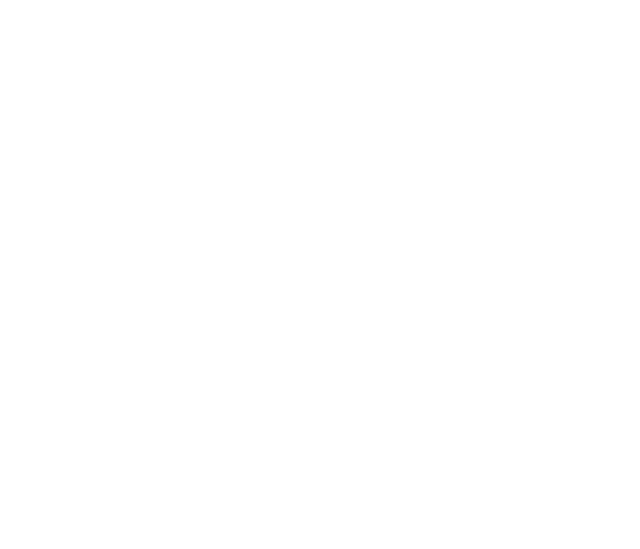
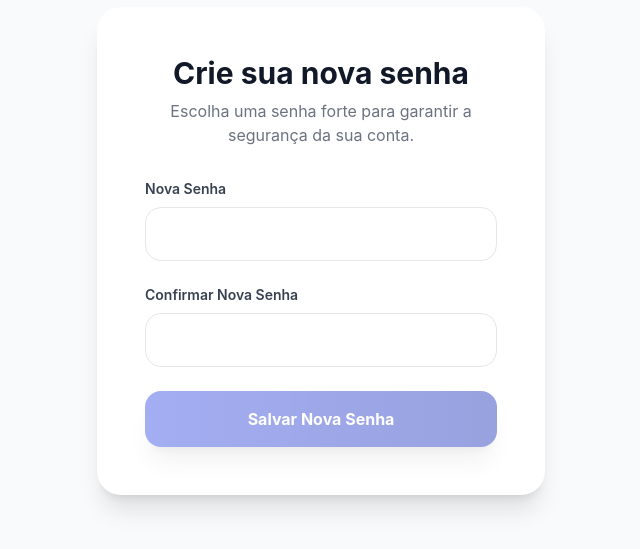
Before and after one commit to Randygomesdev/Easypet-microservices, an Angular app in the folder frontend/: page /reset-password in a window 1280 px wide. Before the commit this address led to /. Shown: the part 149-698 px from the top of the page, without its empty margins (319-959 px from the left). Built offline with nearby package versions, Linux system fonts and the light colour scheme.

Commit message:
feat: implementação da tela de recuperação de senha e ajustes para atender o fluxo do backend

```diff
--- a/frontend/src/app/app.routes.ts
+++ b/frontend/src/app/app.routes.ts
@@ -2,10 +2,12 @@
 import { Login } from './pages/login/login';
 import { LoginSuccess } from './pages/login-success/login-success';
 import { ForgotPassword } from './pages/forgot-password/forgot-password';
+import { ResetPassword } from './pages/reset-password/reset-password';
 
 export const routes: Routes = [
     {path: 'login', component: Login},
     {path: 'forgot-password', component: ForgotPassword},
+    {path: 'reset-password', component: ResetPassword},
     {path: 'login-success', component: LoginSuccess},
     {path: '', redirectTo: '/login', pathMatch: 'full'}
 ];
--- a/frontend/src/app/pages/forgot-password/forgot-password.ts
+++ b/frontend/src/app/pages/forgot-password/forgot-password.ts
@@ -2,6 +2,7 @@
 import { CommonModule } from '@angular/common';
 import { FormBuilder, FormGroup, ReactiveFormsModule, Validators } from '@angular/forms';
 import { RouterLink } from "@angular/router";
+import { AuthService } from '../../services/auth';
 
 @Component({
   selector: 'app-forgot-password',
@@ -12,14 +13,27 @@
 export class ForgotPassword {
    forgotForm: FormGroup;
   emailSent = false;
-  constructor(private fb: FormBuilder) {
+  constructor(private fb: FormBuilder, private  authService: AuthService) {
     this.forgotForm = this.fb.group({
       email: ['', [Validators.required, Validators.email]]
     });
   }
   onRecover() {
     if (this.forgotForm.valid) {
-      // Simulação de envio por enquanto
+      const email = this.forgotForm.value.email;
+
+      this.authService.forgotPassword(email).subscribe({
+        next: () => {
+           console.log('Solicitação enviada com sucesso ao backend');
+          this.emailSent = true;
+        },
+        error: (err) => {
+          console.error('Erro ao solicitar recuperação:', err);
+          alert('Ocorreu um erro ao processar sua solicitação. Tente novamente.');
+        }
+      });
+
+
       console.log('Enviando link para:', this.forgotForm.value.email);
       this.emailSent = true;
     }
--- a/frontend/src/app/pages/login/login.ts
+++ b/frontend/src/app/pages/login/login.ts
@@ -1,7 +1,7 @@
 import { Component, OnInit } from '@angular/core';
 import { CommonModule } from '@angular/common';
 import { FormBuilder, FormGroup, ReactiveFormsModule, Validators } from '@angular/forms';
-import { AuthService } from '../../services/auth.service';
+import { AuthService } from '../../services/auth';
 import { RouterLink } from "@angular/router";
 
 @Component({
@@ -43,7 +43,7 @@
   }
 
   loginWithGoogle() {
-    window.location.href = 'http://localhost:8081/oauth2/authorization/google';
+    window.location.href = 'http://localhost:8081/api/v1/oauth2/authorization/google';
   }
 
   ngOnInit() {
--- /dev/null
+++ b/frontend/src/app/pages/reset-password/reset-password.html
@@ -0,0 +1,61 @@
+<div class="min-h-screen bg-gray-50 flex items-center justify-center p-6">
+  <div class="w-full max-w-md bg-white rounded-3xl shadow-xl p-8 lg:p-12">
+    <div class="text-center mb-8">
+      <h2 class="text-3xl font-bold text-gray-900 mb-2">Crie sua nova senha</h2>
+      <p class="text-gray-500">Escolha uma senha forte para garantir a segurança da sua conta.</p>
+    </div>
+
+    @if (!success) {
+      <form [formGroup]="resetForm" (ngSubmit)="onSubmit()" class="space-y-6">
+        <!-- Nova Senha -->
+        <div>
+          <label class="block text-sm font-semibold text-gray-700 mb-2">Nova Senha</label>
+          <input
+            type="password"
+            formControlName="password"
+            class="w-full px-4 py-3.5 border border-gray-200 rounded-2xl focus:ring-4 focus:ring-[#4A5FE8]/10 focus:border-[#4A5FE8] outline-none transition-all"
+          />
+        </div>
+
+        <!-- Confirmar Senha -->
+        <div>
+          <label class="block text-sm font-semibold text-gray-700 mb-2">Confirmar Nova Senha</label>
+          <input
+            type="password"
+            formControlName="confirmPassword"
+            class="w-full px-4 py-3.5 border border-gray-200 rounded-2xl focus:ring-4 focus:ring-[#4A5FE8]/10 focus:border-[#4A5FE8] outline-none transition-all"
+          />
+          @if (resetForm.errors?.['mismatch'] && resetForm.get('confirmPassword')?.touched) {
+            <span class="text-xs text-red-500 mt-1">As senhas não coincidem.</span>
+          }
+        </div>
+
+        <button
+          type="submit"
+          [disabled]="resetForm.invalid || loading"
+          class="w-full py-4 bg-gradient-to-r from-[#4A5FE8] to-[#3347C0] text-white rounded-2xl font-bold shadow-xl active:scale-[0.98] transition-all disabled:opacity-50"
+        >
+          {{ loading ? 'Processando...' : 'Salvar Nova Senha' }}
+        </button>
+      </form>
+    } @else {
+      <!-- Sucesso -->
+      <div class="text-center space-y-6">
+        <div
+          class="w-20 h-20 bg-green-100 text-green-500 rounded-full flex items-center justify-center mx-auto"
+        >
+          <span class="material-symbols-outlined text-5xl">check_circle</span>
+        </div>
+        <h3 class="text-2xl font-bold text-gray-900">Tudo pronto!</h3>
+        <p class="text-gray-600">
+          Sua senha foi alterada com sucesso. Agora você já pode fazer login.
+        </p>
+        <a
+          routerLink="/login"
+          class="block w-full py-4 bg-gray-900 text-white rounded-2xl font-bold"
+          >Voltar para o Login</a
+        >
+      </div>
+    }
+  </div>
+</div>
--- /dev/null
+++ b/frontend/src/app/pages/reset-password/reset-password.ts
@@ -0,0 +1,68 @@
+import { CommonModule } from '@angular/common';
+import { Component, ChangeDetectorRef } from '@angular/core';
+import { FormGroup, ReactiveFormsModule, Validators } from '@angular/forms';
+import { RouterLink } from '@angular/router';
+import { ActivatedRoute } from '@angular/router';
+import { AuthService } from '../../services/auth';
+import { OnInit } from '@angular/core';
+import { FormBuilder } from '@angular/forms';
+
+@Component({
+  selector: 'app-reset-password',
+  imports: [CommonModule, ReactiveFormsModule, RouterLink],
+  templateUrl: './reset-password.html',
+})
+export class ResetPassword implements OnInit {
+  resetForm: FormGroup;
+  token: string = '';
+  loading = false;
+  success = false;
+
+  constructor(
+    private fb: FormBuilder,
+    private route: ActivatedRoute,
+    private authService: AuthService,
+    private cdr: ChangeDetectorRef,
+  ) {
+    this.resetForm = this.fb.group(
+      {
+        password: ['', [Validators.required, Validators.minLength(6)]],
+        confirmPassword: ['', [Validators.required]],
+      },
+      { validators: this.passwordsMatchValidator },
+    );
+  }
+
+  ngOnInit() {
+    this.token = this.route.snapshot.queryParams['token'] || '';
+
+    if (!this.token) {
+      alert('Token de recuperação não encontrado. Solicite um novo e-mail.');
+    }
+  }
+
+  passwordsMatchValidator(g: FormGroup) {
+    return g.get('password')?.value === g.get('confirmPassword')?.value ? null : { mismatch: true };
+  }
+
+  onSubmit() {
+    if (this.resetForm.valid && this.token) {
+      this.loading = true;
+      const newPassword = this.resetForm.value.password;
+
+      this.authService.resetPassword(this.token, newPassword).subscribe({
+        next: () => {
+          this.success = true;
+          this.loading = false;
+
+          this.cdr.detectChanges();
+        },
+        error: (err) => {
+          this.loading = false;
+          this.cdr.detectChanges();
+          alert('Erro ao resetar senha. O link pode ter expirado.');
+        },
+      });
+    }
+  }
+}
--- a/frontend/src/app/services/auth.service.ts
+++ b/frontend/src/app/services/auth.ts
@@ -8,7 +8,7 @@
   providedIn: 'root',
 })
 export class AuthService {
-  private readonly API_URL = 'http://localhost:8081/api/auth';
+  private readonly API_URL = 'http://localhost:8081/api/v1/auth';
 
   constructor(private http: HttpClient, private router: Router) {}
 
@@ -24,11 +24,22 @@
     );
   }
 
+  forgotPassword(email: string) {
+    return this.http.post(`${this.API_URL}/forgot-password`, { email });
+  }
+
+  resetPassword(token: string, newPassword: string) {
+    return this.http.post(`${this.API_URL}/reset-password`, { token, newPassword }, { responseType: 'text' });
+  }
+
+
   logout() {
     localStorage.removeItem('token');
     localStorage.removeItem('user');
     this.router.navigate(['/login']);
   }
+
+
 
   private setSession(authResult: AuthenticationResponse) {
     localStorage.setItem('token', authResult.token);
```
